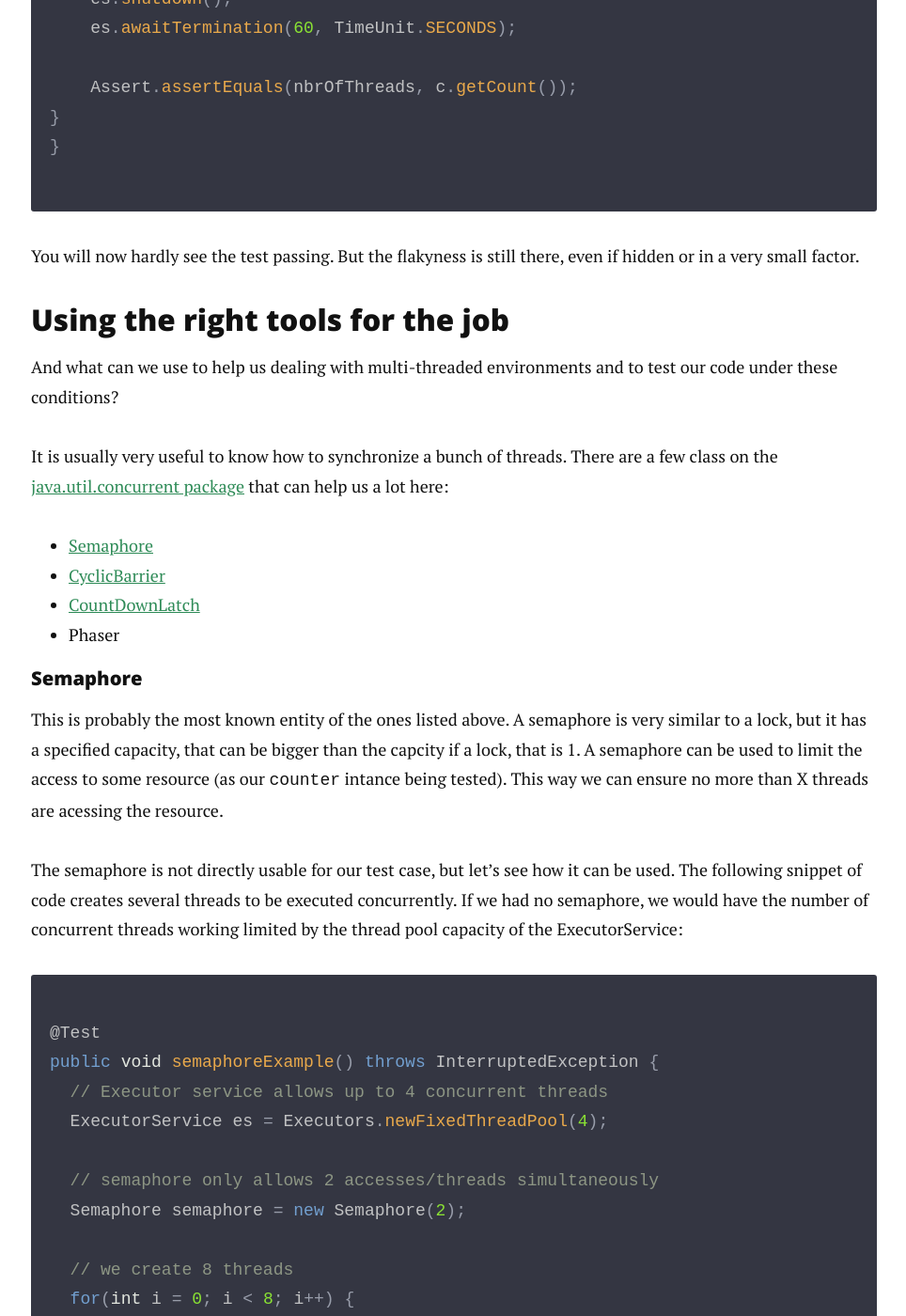
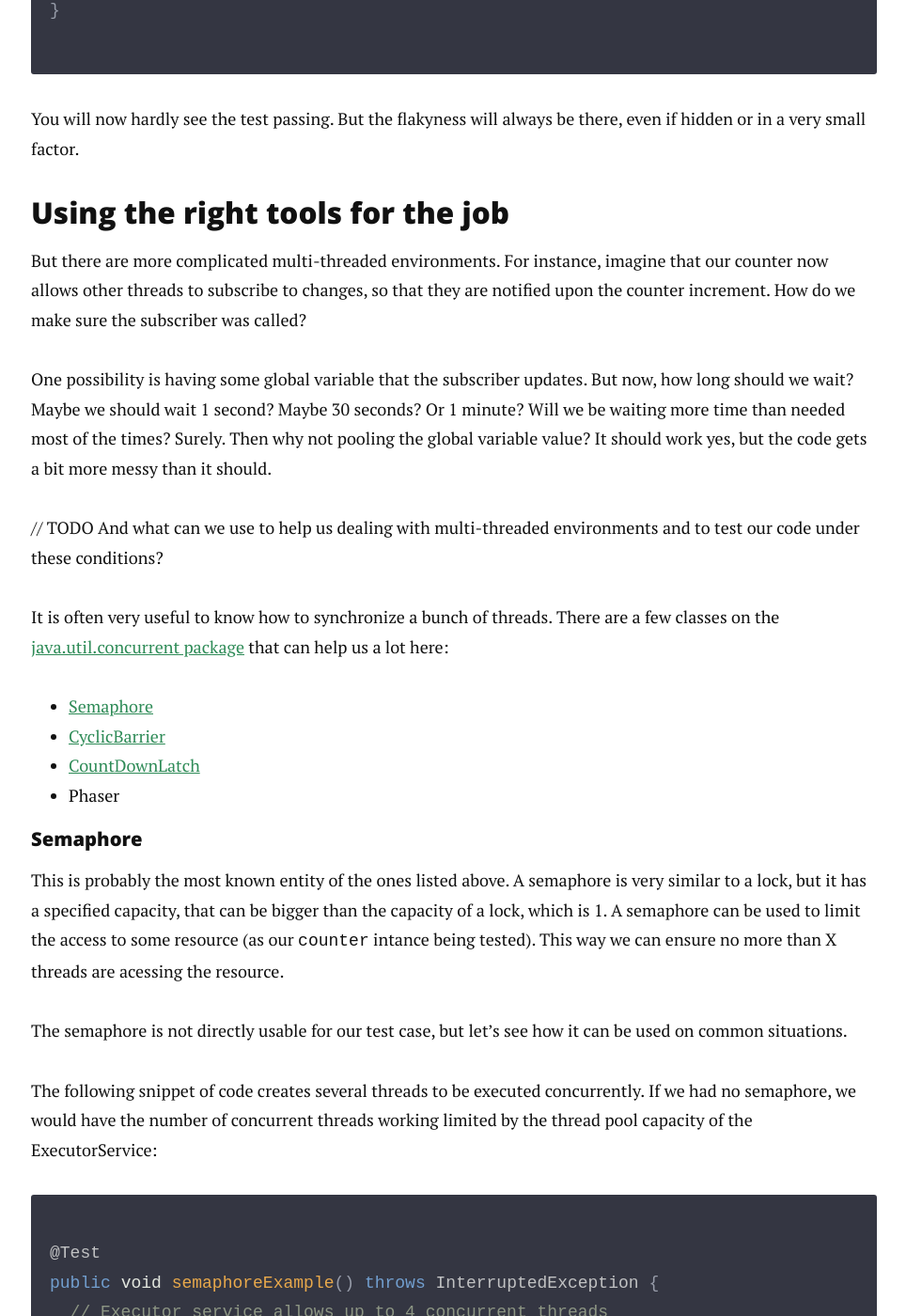
Before and after one commit to pedrorijo91/pedrorijo91.github.io, a Jekyll site: the page built from _posts/2019-01-15-testing-concurrency.markdown, in a window 1280 px wide and 1400 px high, scrolled down 5959 px. Shown: the whole window at 94% size, without its empty margins (157-1121 px from the left). Built offline with Jekyll 4.4.1, drawn with Linux system fonts in a browser that asks for light colours; comment, search, counter and statistics services are not loaded; some of the changed text lies outside the part shown.

Commit message:
:construction: WIP

```diff
--- a/_posts/2019-01-15-testing-concurrency.markdown
+++ b/_posts/2019-01-15-testing-concurrency.markdown
@@ -3,26 +3,26 @@
 
 title: 'Testing concurrent programs'
 date: 2019-01-17 19:00:00
-description: "Concurrent programs are hard to create correctly, and test them effectively it's not easy as well. Let's go through the existing mechanisms to help us on this mission."
+description: "Concurrent programs are hard to create correctly, and test them effectively it's even harder. Let's go through the existing mechanisms to help us on this goal."
 
 tags: [concurrency, multi-thread, testing]
 ---
 
-<span class="dropcap">N</span>ot a long time ago, I was interviewing a candidate for a senior developer position at [Feedzai](https://feedzai.com/), and one of the interviewing subjects I like to approach is concurrency and parallelism. This is usually a weak spot for many developers, but it's a critical piece at Feedzai due to the nature of the product.
+<span class="dropcap">N</span>ot a long time ago, I was interviewing a candidate for a senior developer position at [Feedzai](https://feedzai.com/), and one of the interviewing subjects I like to approach is concurrency and parallelism. This is usually a weak spot for many developers, and it's a critical subject at Feedzai due to the nature of the product.
 
-<p align='center'><img src='/assets/img/java-concurrency-in-practice.jpg' alt='Java Concurrency in Practice' title='Java Concurrency in Practice' width='200px'/></p>
+<p align='center'><img src='/assets/img/java-concurrency-in-practice.jpg' alt='Java Concurrency in Practice' title='Java Concurrency in Practice' width='300px'/></p>
 
-Let me start by saying that if you are not familiar with concurrency on the jvm, I totally recommend the bible: [Java Concurrency in Practice](http://jcip.net/), by Brian Goetz. It's a must read with all the essentials!
+Let me start by saying that if you are not familiar with concurrency on the JVM, I totally recommend the bible: [Java Concurrency in Practice](http://jcip.net/), by Brian Goetz. It's a must read with all the essentials!
 
-Most of the developers I've talked with, know the main concepts of multi-threading, thread pools, locks, race conditions, deadlocks, starvation, and so on, but there's one particular area in which the lack of knowledge is scaring: testing multi-threaded code!
+I feel like most experienced developers I have crossed with have a good idea about the main concepts of multi-threading: thread pools, locks, race conditions, deadlocks, starvation, and so on. Some with higher confidence, some with a few flaws, as expected. But what I found very curious is general lack of knowledge on the simple existance of thread synchronization mechanisms, which allow to control multiple threads to some extent, instead of relying in luck.
 
 <p align='center'><img src='/assets/img/confused.jpg' alt='Confused guy' title='Confused guy' width='400px'/></p>
 
-With this in mind, I thought about writing a few lines along testing multi-threaded code.
+With this in mind, I thought about writing a few lines along synchronizing threads, which may be particulary useful while testing multi-threaded code.
 
 ### The classic concurrent counter
 
-What's the classic example on the concurrency topic? Our old friend, the counter, of course. So let's start by creating a (buggy) counter:
+As any other blog post on multi-threaded code, let's start by the classic example: our old friend, the counter, of course. So let's start by creating a (buggy) counter:
 
 ~~~java
 public class Counter {
@@ -45,23 +45,17 @@
 }
 ~~~
 
-As you can see, there's one method that changes the internal state, the method `inc()`, which doesn't have a syncronization strategy to deal with concurrent invocations.
+As you can see, there's one method that changes the internal state, the method `inc()`, which doesn't have a syncronization strategy to deal with concurrent invocations, which will lead to concurrency bugs.
 
 Let's naively assume that our code is correct, and test it.
 
-### Testing the manual way
-
-The most common answer regarding testing multi-threaded code is something along 'I open several tabs of my browser, and click on a lot of them at the same time'.
-
-This is not an automated solution, and I think that we all agree that automatization is essential to run the tests frequently and keep the number of bugs small. Let's move to automated tests then!
-
 ### Automated tests on multi-threaded code
 
-Forgeting the previous section on manual testing, we are soo proud of our counter implementation that we want to create a unit test (UT) to prove it can handle multi-threaded environments.
+Now we are soo proud of our counter implementation that we want to create a unit test to prove it can handle multi-threaded environments.
 
 One of the most important aspects of testing multi-threaded code, is to reduce the flakyness, because you never control how are instructions from different threads being interchanged. Something that may help, are thread syncronization mechanisms. The JDK comes with a few under the [java.util.concurrent package](https://docs.oracle.com/javase/8/docs/api/java/util/concurrent/package-summary.html), but we will look at them later. For now let's start with a more naive test and see the problems.
 
-How can we start testing our counter then? Well, we will need to have a counter instance (obviously), and multiple threads invoking the potentialy dangerous code (the `inc()` method since it's the only that changes the internal state), and checking everything is as supposed to at the end.
+How can we start testing our counter then? Well, we will need to have a counter instance (obviously) and multiple threads invoking the potentialy dangerous code - in this case, the `inc()` method, since it's the only that changes the internal state. Finally we should check everything is as supposed to at the end.
 
 Since multiple threads are changing the state concurrently, it would be hard to make sure that each operation goes as intended - if we wanted to check that for thread A, before calling the `inc()` method the current value was `X`, and immediatly afterwards it was `X + 1` we would need to remove the concurrency, or to create some way to make that operation atomic - as such, let's just look at the final state for the sake of simplicity.
 
@@ -96,7 +90,7 @@
 
 If we start by setting `nbrConcurrentThreads` to 1, which means only 1 thread will be using the counter, our test will pass - no big surprise here: the counter logic is pretty simple and is perfectly fine for a single threaded environment.
 
-Now, if we set `nbrConcurrentThreads` to 2, the test could still pass some/most of the times: it all depends on how unlucky you are (and that's one of the most complicated problems of testing multi-threaded code: it is very flaky and bugs are hard to reproduce). If you are lucky, your test should capture the problem and output something like this:
+Now, if we set `nbrConcurrentThreads` to 2, the test could still pass some (most?) of the times: it all depends on how unlucky you are (and that's one of the most complicated problems of testing multi-threaded code: it is very flaky and bugs are hard to reproduce). If you are lucky, your test should capture the problem and output something like this:
 
 ~~~
 java.lang.AssertionError:
@@ -106,9 +100,7 @@
 
 And why will it still pass sometimes? Because we have such a small number of threads trying to modify the counter (remember we only have 2 concurrent threads), it may happen that they don't try to modify it at the same time.
 
-The probability of finding the problem during the testing phase decreases if your threads spends a bigger percentage of its lifetime doing other things - like accessing the database - other than modifying the counter state.
-
-You can easily simulate that by making the submited thread sleep for a random amount of time.
+The probability of finding the problem during the testing phase decreases if you add more randomness into your thread - like accessing the database - other than modifying the counter state.
 
 ### Releasing all the threads!
 
@@ -138,16 +130,21 @@
 
     Assert.assertEquals(nbrOfThreads, c.getCount());
 }
-}
 ~~~
 
-You will now hardly see the test passing. But the flakyness is still there, even if hidden or in a very small factor.
+You will now hardly see the test passing. But the flakyness will always be there, even if hidden or in a very small factor.
 
 ### Using the right tools for the job
 
+But there are more complicated multi-threaded environments. For instance, imagine that our counter now allows other threads to subscribe to changes, so that they are notified upon the counter increment. How do we make sure the subscriber was called?
+
+One possibility is having some global variable that the subscriber updates. But now, how long should we wait? Maybe we should wait 1 second? Maybe 30 seconds? Or 1 minute? Will we be waiting more time than needed most of the times? Surely. Then why not pooling the global variable value? It should work yes, but the code gets a bit more messy than it should.
+
+
+// TODO
 And what can we use to help us dealing with multi-threaded environments and to test our code under these conditions?
 
-It is usually very useful to know how to synchronize a bunch of threads. There are a few class on the [java.util.concurrent package](https://docs.oracle.com/javase/8/docs/api/java/util/concurrent/package-summary.html) that can help us a lot here:
+It is often very useful to know how to synchronize a bunch of threads. There are a few classes on the [java.util.concurrent package](https://docs.oracle.com/javase/8/docs/api/java/util/concurrent/package-summary.html) that can help us a lot here:
 
 - [Semaphore](https://docs.oracle.com/javase/8/docs/api/java/util/concurrent/Semaphore.html)
 - [CyclicBarrier](https://docs.oracle.com/javase/8/docs/api/java/util/concurrent/CyclicBarrier.html)
@@ -156,9 +153,11 @@
 
 #### Semaphore
 
-This is probably the most known entity of the ones listed above. A semaphore is very similar to a lock, but it has a specified capacity, that can be bigger than the capcity if a lock, that is 1. A semaphore can be used to limit the access to some resource (as our `counter` intance being tested). This way we can ensure no more than X threads are acessing the resource.
+This is probably the most known entity of the ones listed above. A semaphore is very similar to a lock, but it has a specified capacity, that can be bigger than the capacity of a lock, which is 1. A semaphore can be used to limit the access to some resource (as our `counter` intance being tested). This way we can ensure no more than X threads are acessing the resource.
 
-The semaphore is not directly usable for our test case, but let's see how it can be used. The following snippet of code creates several threads to be executed concurrently. If we had no semaphore, we would have the number of concurrent threads working limited by the thread pool capacity of the ExecutorService:
+The semaphore is not directly usable for our test case, but let's see how it can be used on common situations.
+
+The following snippet of code creates several threads to be executed concurrently. If we had no semaphore, we would have the number of concurrent threads working limited by the thread pool capacity of the ExecutorService:
 
 ~~~java
 @Test
@@ -235,7 +234,7 @@
 Running thread 5 on iteration 2
 ~~~
 
-If no semaphore was being used, we would see 4 threads at each time, since it would be the ExecutorService limiting the concurrency.
+If no semaphore was being used, we would see 4 threads at each time, since it would be the ExecutorService limiting the concurrency. Just test it by yourself.
 
 #### CyclicBarrier
 
@@ -284,6 +283,8 @@
 }
 ~~~
 
+CyclicBarrier is specially usefull when you are running a pipeline in phases. You can't start phase 2 before finishing phase 1, and maybe you can run several parts of phase 1 in paralell. By using the CyclicBarrier you can synchronize the phase 1 threads with the starting of the phase 2, to make sure everything is perfectly aligned. Just remember to account for possible errors.
+
 #### CountDownLatch
 
 The CountDownLatch is a very powerful and versatile syncronization mechanism. It can simulate a lock, it can simulate a semaphore, it can simulate a CyclicBarrier, and much more. Basically, a CountDownLatch is initialized with a given count/capacity. Threads can now do one of 2 things:
```
